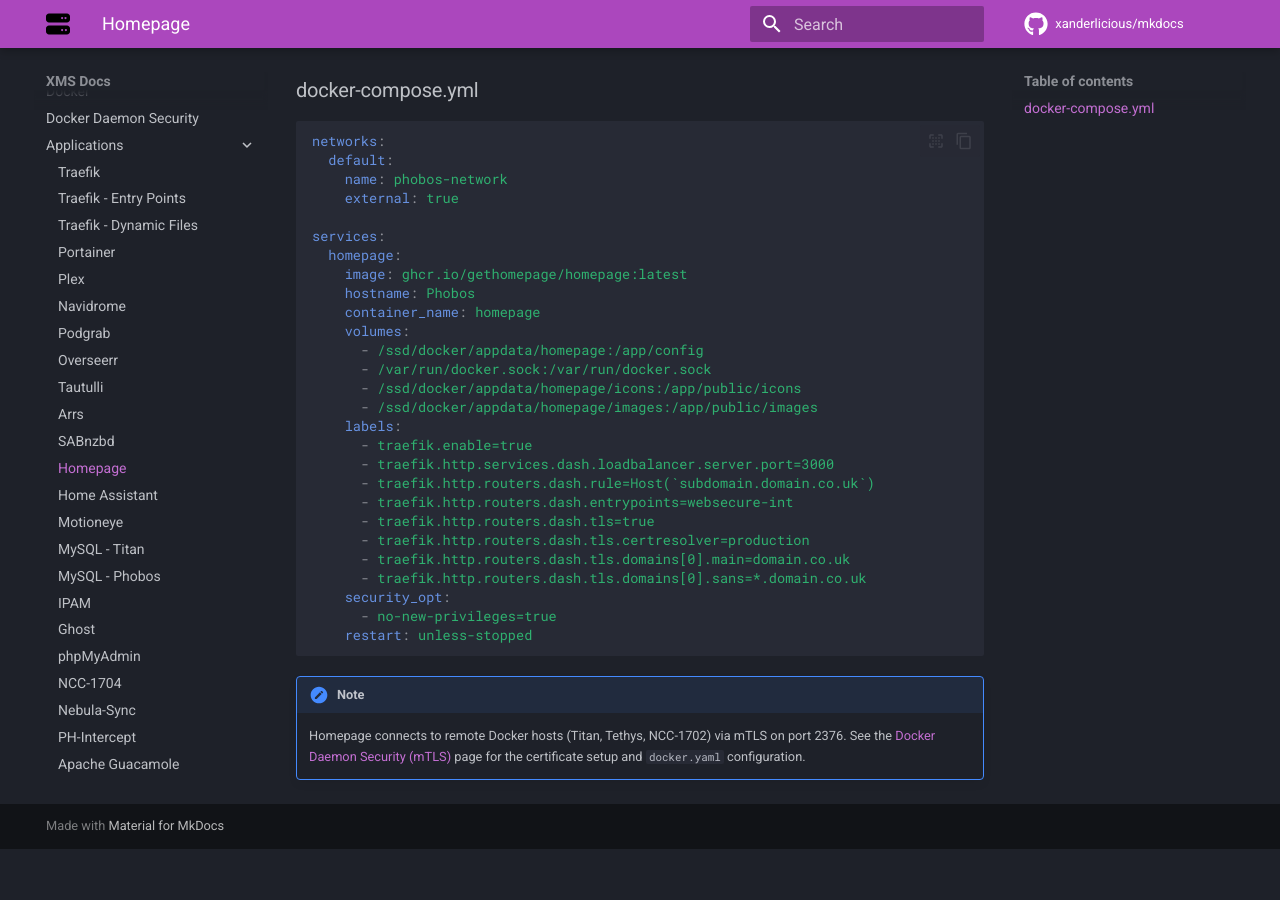
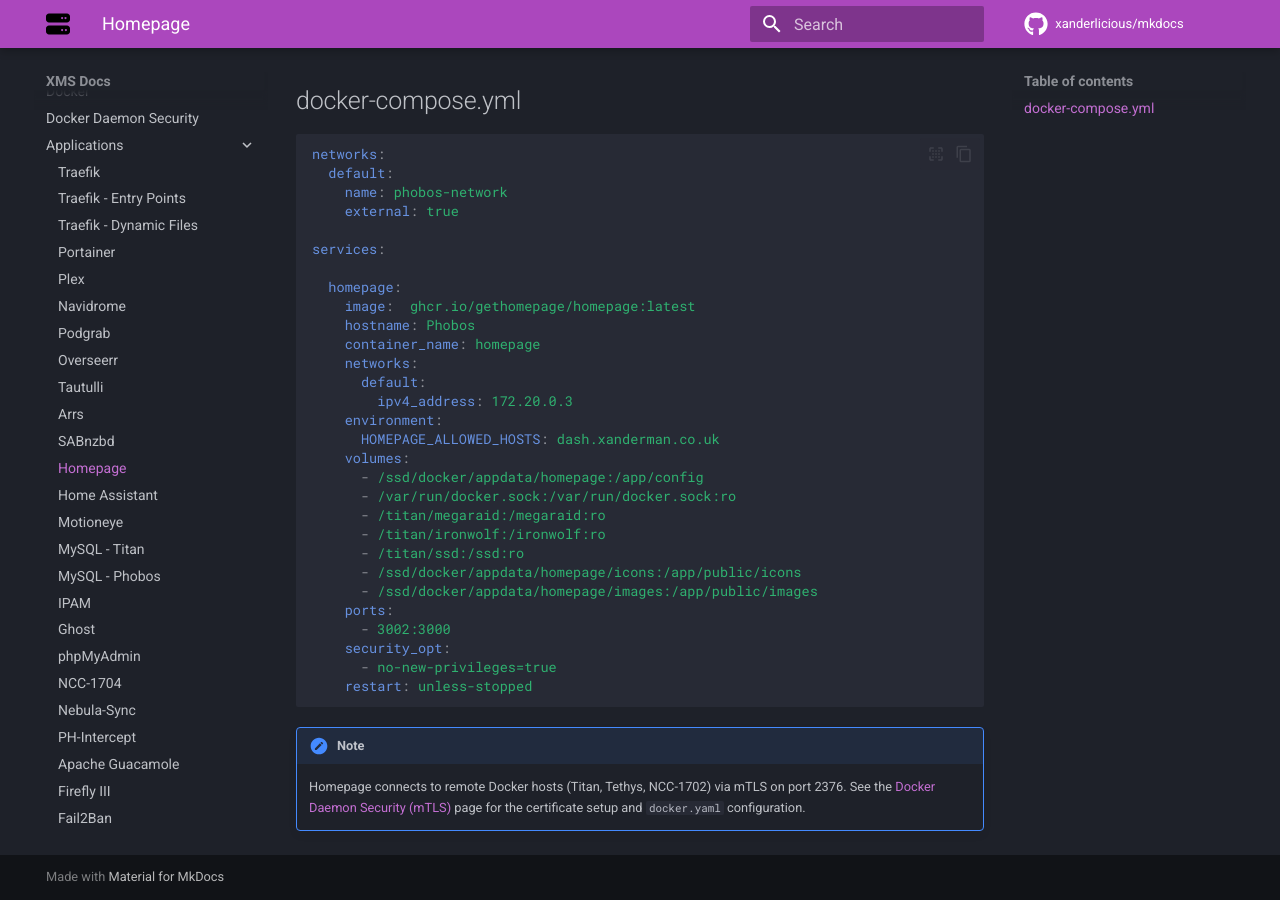
Before and after one commit to Xanderlicious/mkdocs, an MkDocs documentation site: the page built from docs/homepage.md, in a window 1280 px wide and 900 px high, scrolled down 1069 px. Built offline with MkDocs 1.6.1 and Material for MkDocs 9.7.7, drawn with Linux system fonts in a browser that asks for light colours; comment, search, counter and statistics services are not loaded; before the commit the page ends 1918 px from its top, so only the background shows below that.

Commit message:
updated homepage docs page

````diff
--- a/docs/homepage.md
+++ b/docs/homepage.md
@@ -1,5 +1,6 @@
+# Homepage
 
-![](images/homepage.png)
+![homepage-logo](images/homepage.png)
 
 Homepage is a highly customizable application dashboard with integrations for over 100 services.
 
@@ -7,9 +8,9 @@
 
 The below screenshot shows a recent iteration but I'm always swapping and changing how it looks
 
-![](<images/homepage dash.png>)
+![screenshot](<images/homepage dash.png>)
 
-### docker-compose.yml
+## docker-compose.yml
 
 ``` yaml
 networks:
@@ -18,24 +19,26 @@
     external: true
 
 services:
+
   homepage:
-    image: ghcr.io/gethomepage/homepage:latest
+    image:  ghcr.io/gethomepage/homepage:latest
     hostname: Phobos
     container_name: homepage
+    networks:
+      default:
+        ipv4_address: 172.20.0.3
+    environment:
+      HOMEPAGE_ALLOWED_HOSTS: dash.xanderman.co.uk
     volumes:
       - /ssd/docker/appdata/homepage:/app/config
-      - /var/run/docker.sock:/var/run/docker.sock
+      - /var/run/docker.sock:/var/run/docker.sock:ro
+      - /titan/megaraid:/megaraid:ro
+      - /titan/ironwolf:/ironwolf:ro
+      - /titan/ssd:/ssd:ro
       - /ssd/docker/appdata/homepage/icons:/app/public/icons
       - /ssd/docker/appdata/homepage/images:/app/public/images
-    labels:
-      - traefik.enable=true
-      - traefik.http.services.dash.loadbalancer.server.port=3000
-      - traefik.http.routers.dash.rule=Host(`subdomain.domain.co.uk`)
-      - traefik.http.routers.dash.entrypoints=websecure-int
-      - traefik.http.routers.dash.tls=true
-      - traefik.http.routers.dash.tls.certresolver=production
-      - traefik.http.routers.dash.tls.domains[0].main=domain.co.uk
-      - traefik.http.routers.dash.tls.domains[0].sans=*.domain.co.uk
+    ports:
+      - 3002:3000
     security_opt:
       - no-new-privileges=true
     restart: unless-stopped
````
